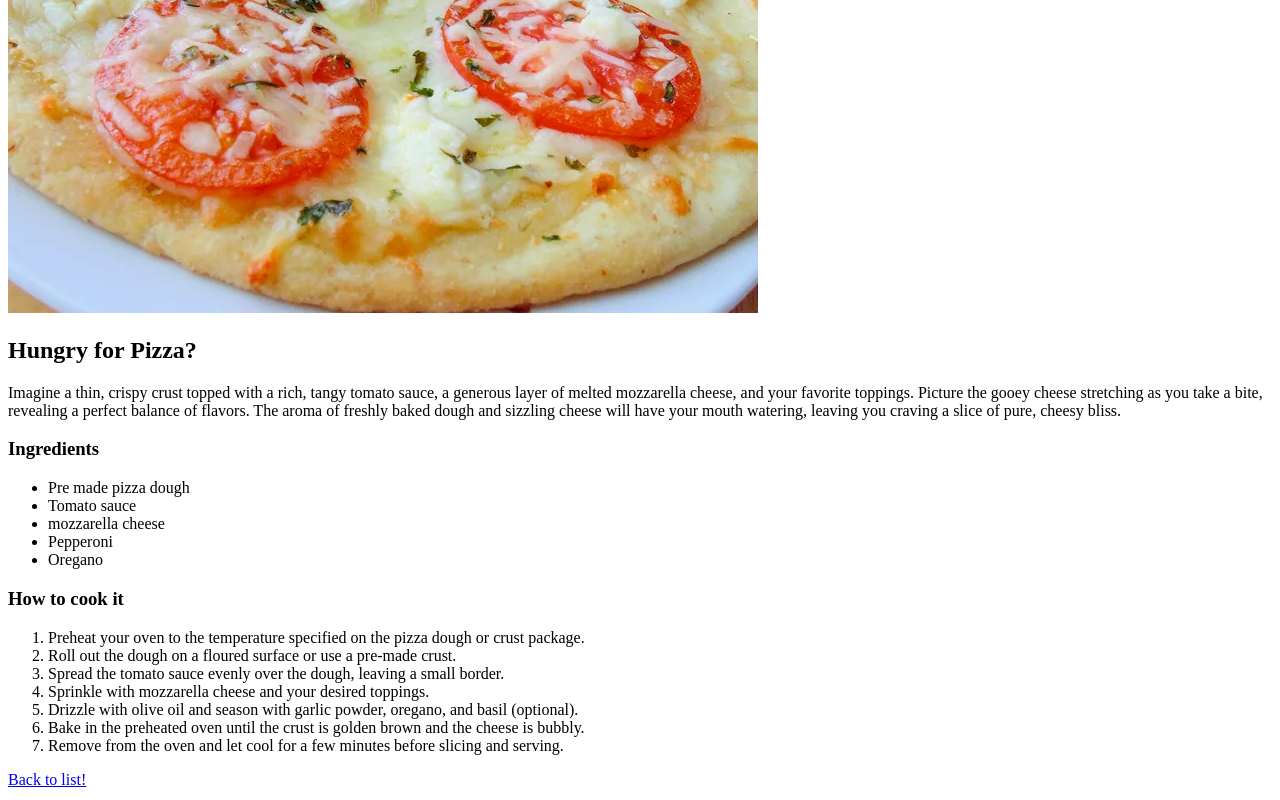
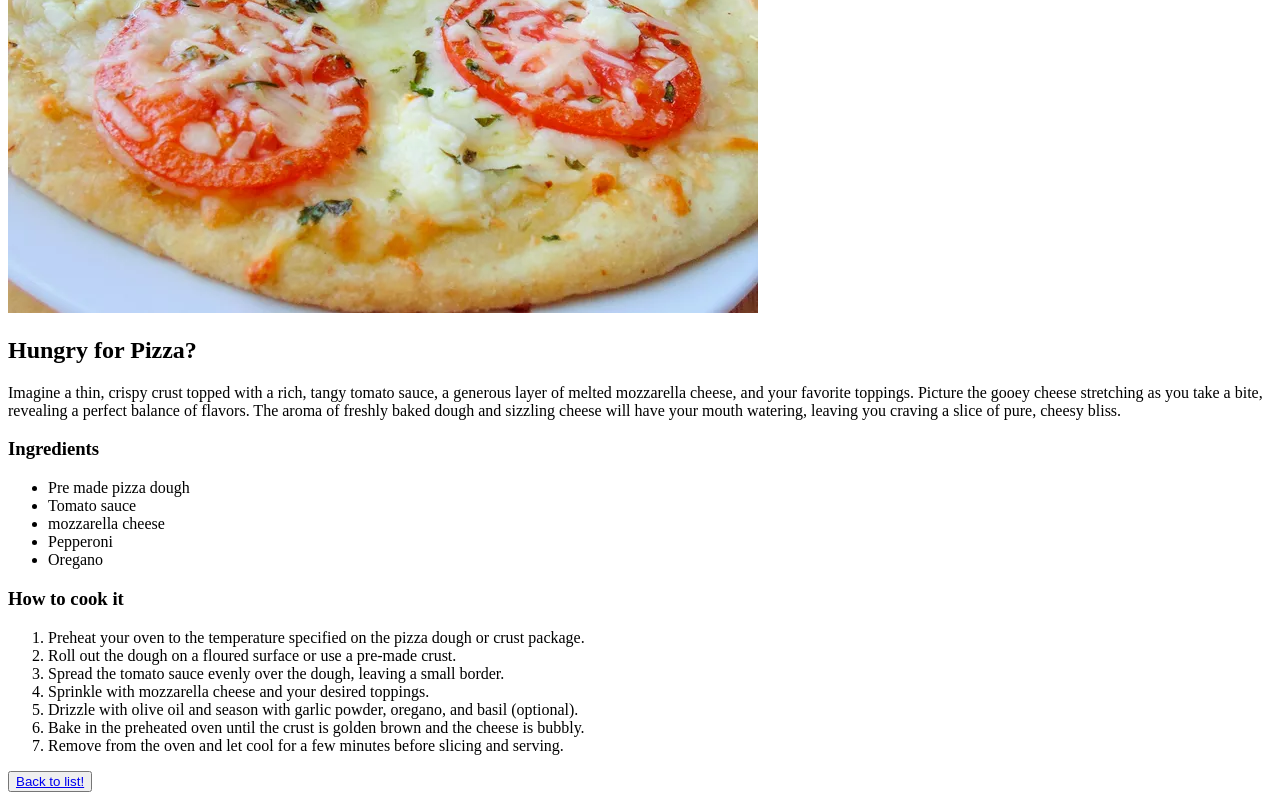
Before and after one commit to luddvvig/odin-recipes, a plain HTML site: page recipes/pizza.html in a window 1280 px wide. Shown: the part 330-1130 px from the top of the page. Drawn offline with Linux system fonts and the light colour scheme.

Commit message:
Added button on bottom of page

```diff
--- a/recipes/pizza.html
+++ b/recipes/pizza.html
@@ -1,5 +1,6 @@
 <!DOCTYPE html>
 
+<body>
   <h1>Pizza</h1>
   <img src="../images/pizza.jpg" alt="Picture of a pizza" />
   <h2>Hungry for Pizza?</h2>
@@ -7,8 +8,9 @@
     Imagine a thin, crispy crust topped with a rich, tangy tomato sauce, a
     generous layer of melted mozzarella cheese, and your favorite toppings.
     Picture the gooey cheese stretching as you take a bite, revealing a perfect
-  balance of flavors. The aroma of freshly baked dough and sizzling cheese will
-  have your mouth watering, leaving you craving a slice of pure, cheesy bliss.
+    balance of flavors. The aroma of freshly baked dough and sizzling cheese
+    will have your mouth watering, leaving you craving a slice of pure, cheesy
+    bliss.
   </p>
 
   <h3>Ingredients</h3>
@@ -38,8 +40,8 @@
       (optional).
     </li>
     <li>
-    Bake in the preheated oven until the crust is golden brown and the cheese is
-    bubbly.
+      Bake in the preheated oven until the crust is golden brown and the cheese
+      is bubbly.
     </li>
     <li>
       Remove from the oven and let cool for a few minutes before slicing and
@@ -47,4 +49,5 @@
     </li>
   </ol>
 
-<a href="../index.html">Back to list!</a>
+  <button class="button"><a href="../index.html">Back to list!</a></button>
+</body>
```
Also changed, not shown: recipes/burritos.html (+3 -1 lines), recipes/tacos.html (+9 -6 lines). Lines whose indentation alone changed are shown as unchanged.
